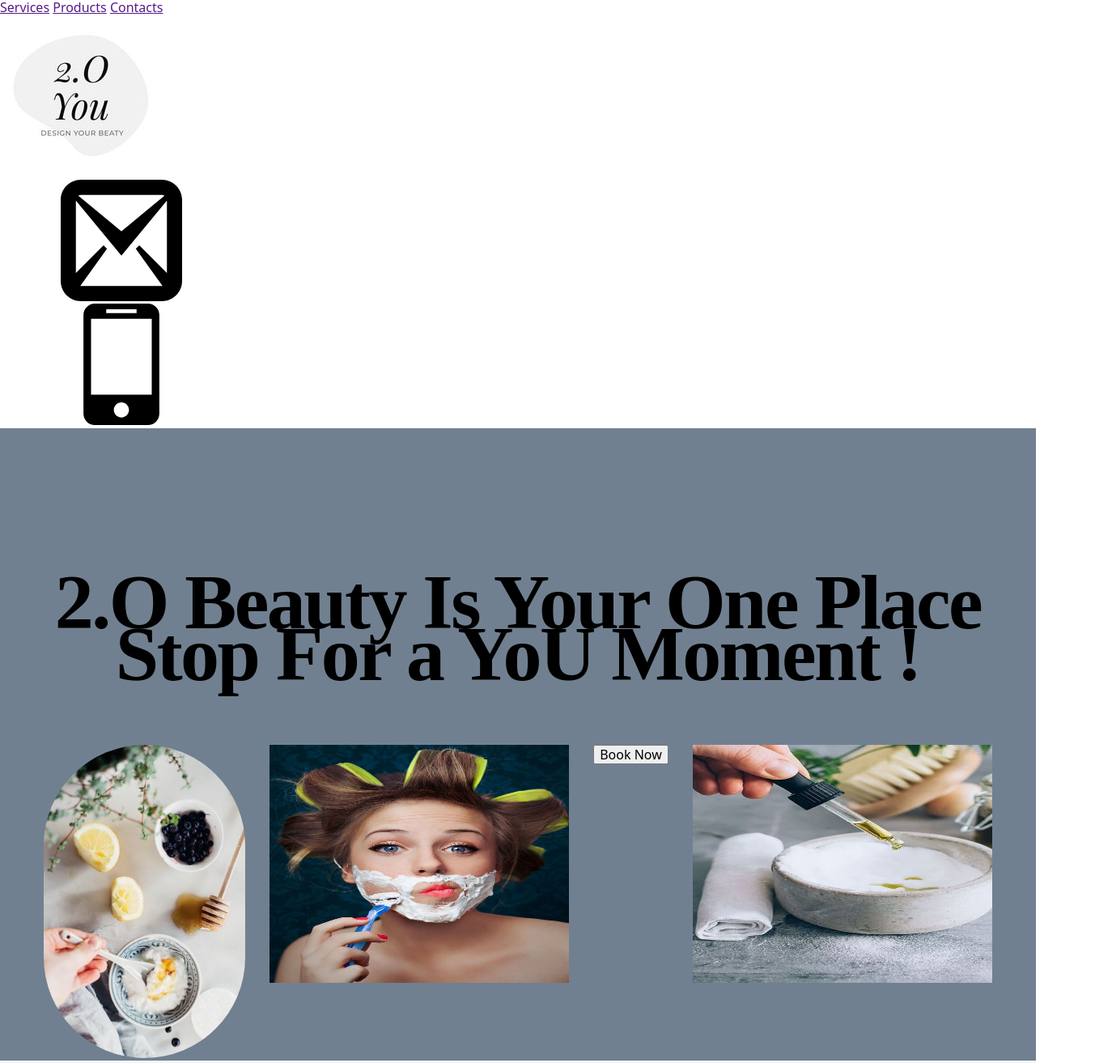
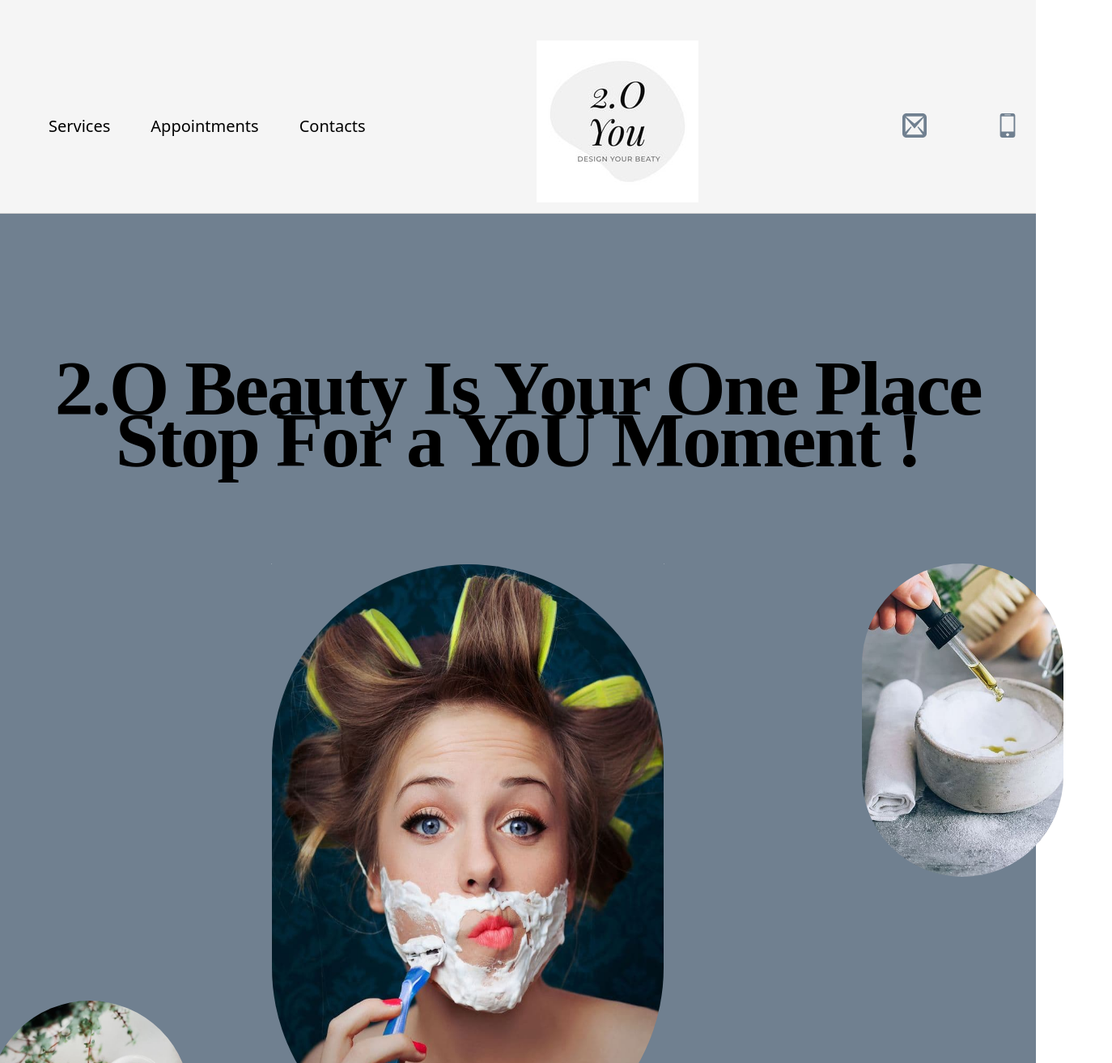
Before and after one commit to BiancaLZC/my-first-project, a plain HTML site: page index.html in a window 1280 px wide. Shown: the top 1313 px of the page at 81% size, 1374 px wide, since content can reach past the window. Drawn offline with nearby package versions, Linux system fonts and the light colour scheme; a web font is replaced by a local one.

Commit message:
update css

```diff
--- a/css/style.css
+++ b/css/style.css
@@ -9,6 +9,67 @@
   --font-one: Raleway;
   --font-two: Sevillana;
   --font-tree: Playfair;
+}
+/*Header style*/
+.header-section {
+  background-color: var(--white-smoke-color);
+  margin: 0 auto;
+  max-width: 1440px;
+  padding-top: 50px;
+  border-bottom: solid 1px var(--light-grey-color);
+}
+.container {
+  max-width: 1280px;
+  margin: 0 auto;
+}
+.header-section .container {
+  display: flex;
+  justify-content: space-between;
+  align-items: center;
+  gap: 93px;
+}
+.nav-bar {
+  display: flex;
+  text-align: center;
+  margin-left: 0;
+  margin-right: auto;
+}
+
+.header__nav-list {
+  display: flex;
+  gap: 50px;
+  list-style: none;
+}
+.nav-link {
+  text-decoration: none;
+  color: var(--black);
+  font-weight: 500;
+  line-height: 18px;
+  font-size: 20px;
+}
+.nav-link:hover,
+.nav-link:focus {
+  color: var(--red-color);
+  text-decoration: none;
+  transition: cubic-bezier(0.4, 0, 0.2, 1) 250ms;
+}
+.header-logo {
+  padding-bottom: 10px;
+  margin-right: 40px;
+}
+.header-icons svg {
+  width: 30px;
+  height: 30px;
+  fill: var(--slate-grey-color);
+}
+.header-icons {
+  display: flex;
+  gap: 85px;
+}
+.header-icons svg:hover,
+.header-icons svg:focus {
+  fill: var(--red-color);
+  cursor: pointer;
 }
 /*Hero style*/
 .hero-section {
@@ -28,12 +89,11 @@
   line-height: 64px;
   letter-spacing: -0.04em;
   text-align: center;
+  padding-bottom: 40px;
 }
 .hero-section__intro {
   display: flex;
   justify-content: center;
-  gap: 30px;
-  padding-left: 0;
 }
 .hero-section__i img {
   width: 249px;
@@ -41,6 +101,53 @@
   top: 610px;
   left: 62px;
   border-radius: 700px;
+  margin: 540px 0px 70px 80px;
+}
+.hero-section__img img {
+  width: 486px;
+  height: 742px;
+  top: 152px;
+  left: 397px;
+  border: 1px;
+  border: 1px solid;
+  border-image-source: linear-gradient(
+    359.94deg,
+    #ffffff -1.7%,
+    rgba(255, 255, 255, 0.441769) 30.64%,
+    rgba(255, 255, 255, 0) 76.92%
+  );
+  border-radius: 700px;
+  margin-bottom: 40px;
+  margin-left: 100px;
+}
+.hero-button button {
+  width: 184px;
+  height: 156px;
+  top: 41px;
+  left: 9px;
+  opacity: 0px;
+  border-radius: 500%;
+  overflow: hidden;
+  margin-top: 765px;
+  margin-bottom: 100px;
+  background-color: var(--light-grey-color);
+  color: var(--slate-grey-color);
+  font-weight: 500;
+  line-height: 18px;
+  font-size: 20px;
+}
+.hero-button button:hover,
+.hero-button button:focus {
+  color: var(--red-color);
+  transform: scale(1.5);
+}
+.hero-section__s img {
+  width: 249px;
+  height: 387px;
+  top: 386px;
+  left: 969px;
+  border-radius: 500px;
+  margin: 0px 60px 336px 60px;
 }
 /*Our Service style*/
 .our-service__section {
--- a/index.html
+++ b/index.html
@@ -19,25 +19,31 @@
   <body>
     <!--Header Section-->
     <header>
-      <section>
-        <div>
-          <div>
-            <nav>
-              <a href="">Services</a>
-              <a href="">Products</a>
-              <a href="">Contacts</a>
+      <section class="header-section">
+        <div class="container">
+          <div class="header-navigation">
+            <nav class="nav-bar">
+              <ul class="header__nav-list">
+                <li>
+                  <a href="#" class="nav-link">Services</a>
+                </li>
+                <li>
+                  <a href="#" class="nav-link">Appointments</a>
+                </li>
+                <li><a href="#" class="nav-link">Contacts</a></li>
+              </ul>
             </nav>
           </div>
-          <div>
+          <div class="header-logo">
             <img src="./images/logo.jpg" alt="Logo" />
           </div>
-        </div>
-        <div>
-          <div>
-            <svg><use href="./images/icons/icon.svg#icon-mail2" /></svg>
-          </div>
-          <div>
-            <svg><use href="./images/icons/icon.svg#icon-mobile" /></svg>
+          <div class="header-icons">
+            <div class="header-icon">
+              <svg><use href="./images/icons/icon.svg#icon-mail2" /></svg>
+            </div>
+            <div class="header-icon">
+              <svg><use href="./images/icons/icon.svg#icon-mobile" /></svg>
+            </div>
           </div>
         </div>
       </section>
@@ -63,7 +69,7 @@
                 src="./images/img.7.jpg"
                 alt="Woman is shaving"
                 width="370"
-                height="294"
+                height="494"
               />
             </div>
             <div class="hero-button">
@@ -255,7 +261,7 @@
               </address>
               <div class="footer__nav-bar">
                 <a href="#services">Services</a>
-                <a href="#products">Products</a>
+                <a href="#products">Appointments</a>
                 <a href="#contacts">Contacts</a>
               </div>
 
```
